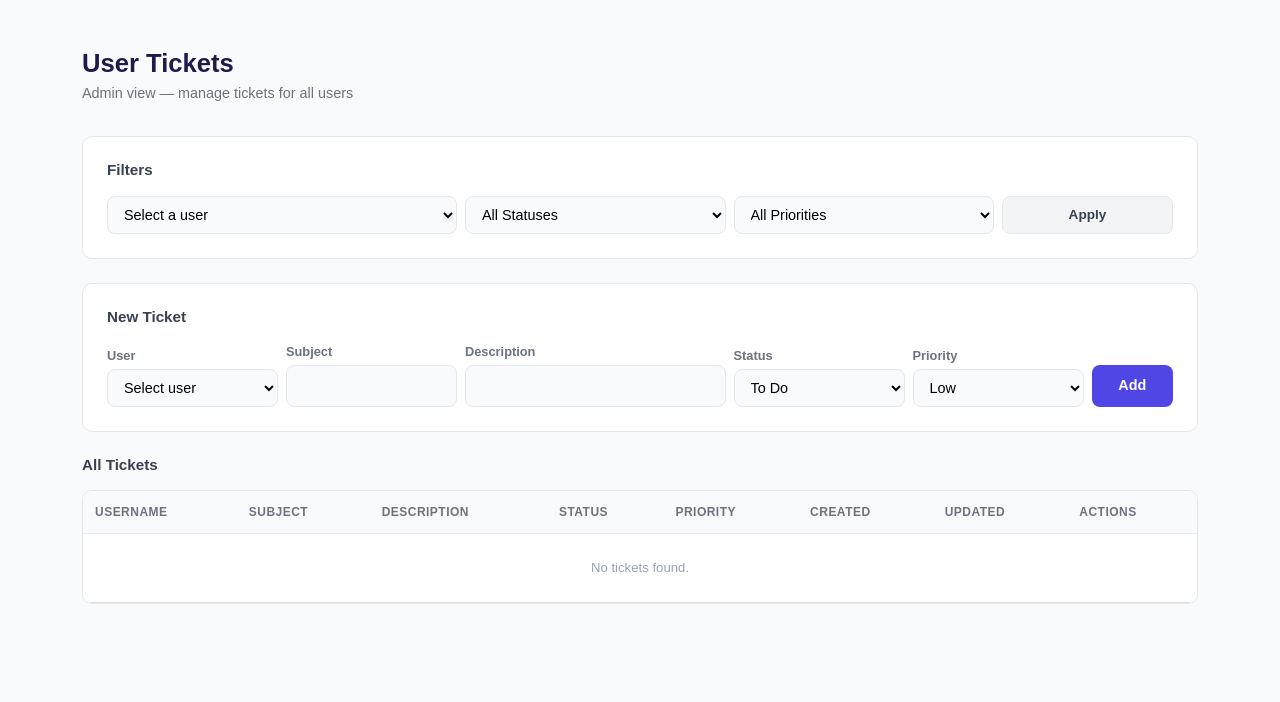
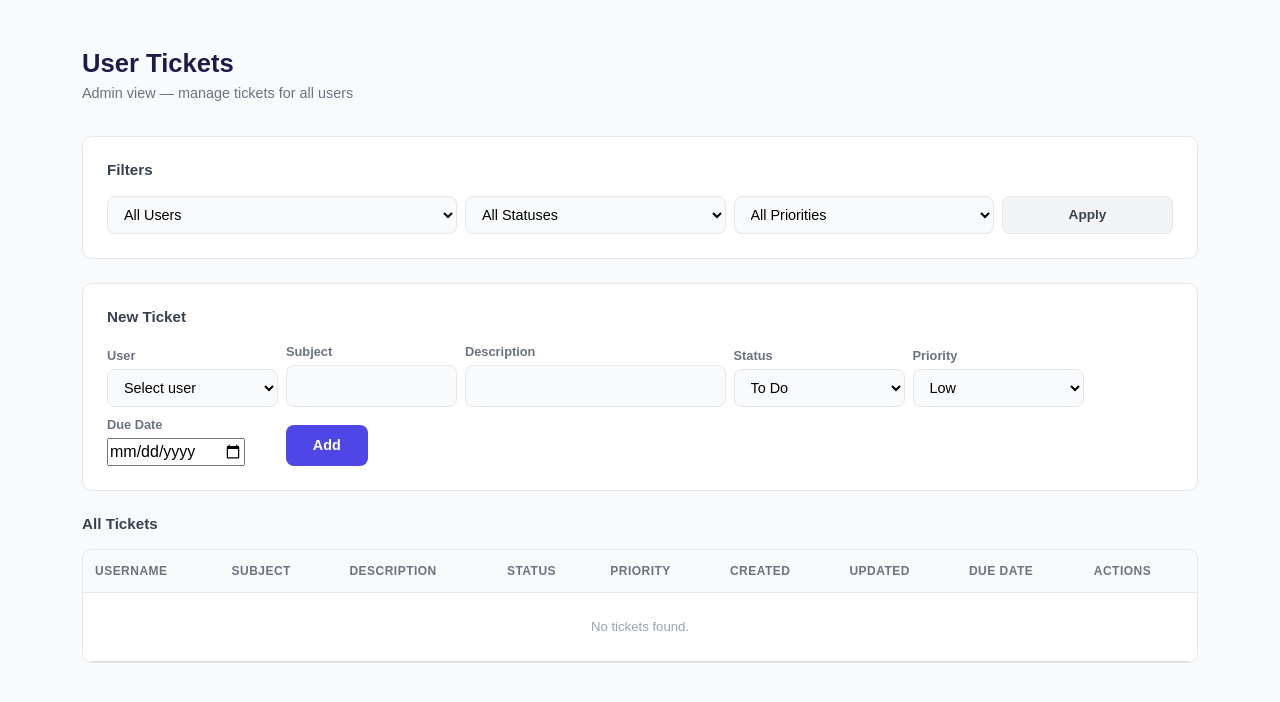
Before and after one commit to Rameen07304/jira-ticket-system, a Django app: page /tickets/user_ticket_list/ in a window 1280 px wide. Shown: the part 56-758 px from the top of the page. Run offline with Django 5.2, Linux system fonts and the light colour scheme; the visitor is signed in with stand-in values (Sample User, id 1); data comes from the database, SQL or seed files in the repository; data that the repository does not hold is empty.

Commit message:
add due date feature

```diff
--- a/tickets/forms.py
+++ b/tickets/forms.py
@@ -1,13 +1,16 @@
 
 from django import forms
 from .models import tickets
-
 class TicketForm(forms.ModelForm):
     class Meta:
         model = tickets
-        fields = ['status', 'priority']
+        fields = ['status', 'priority', 'due_date']
+        widgets = {
+            'due_date': forms.DateInput(attrs={'type': 'date'}),
+        }
 
     def __init__(self, *args, **kwargs):
         super().__init__(*args, **kwargs)
         self.fields['status'].required = False
         self.fields['priority'].required = False
+        self.fields['due_date'].required = False
--- a/tickets/models.py
+++ b/tickets/models.py
@@ -19,6 +19,14 @@ class tickets(models.Model):
     updated_at = models.DateTimeField(auto_now=True)
     status = models.CharField(max_length=20, choices=STATUS_CHOICES, default='To Do')
     priority = models.CharField(max_length=20, choices=priority_choices, default='Low')
+    due_date = models.DateField(null=True, blank=True)  # ← add this
 
     def __str__(self):
         return f"{self.subject} - {self.user.username}"
+
+    @property
+    def is_overdue(self):
+        from django.utils import timezone
+        if self.due_date and self.status != 'Done':
+            return self.due_date < timezone.now().date()
+        return False
--- a/tickets/templates/user_ticket_list.html
+++ b/tickets/templates/user_ticket_list.html
@@ -12,12 +12,12 @@
     <h5 class="panel-title">Filters</h5>
     <form method="get" class="row g-2">
         <div class="col-md-4">
-            <select name="username" class="form-select-sm w-100">
-                <option value="" disabled selected>Select a user</option>
-                {% for user in users %}
-                    <option value="{{ user.username }}">{{ user.username }}</option>
-                {% endfor %}
-            </select>
+           <select name="username" class="form-select-sm w-100">
+    <option value="" {% if not username_filter %}selected{% endif %}>All Users</option>
+    {% for user in users %}
+        <option value="{{ user.username }}" {% if username_filter == user.username %}selected{% endif %}>{{ user.username }}</option>
+    {% endfor %}
+</select>
         </div>
         <div class="col-md-3">
             <select name="status" class="form-select-sm w-100">
@@ -79,6 +79,10 @@
                 {% endfor %}
             </select>
         </div>
+        <div class="col-md-2">
+            <label>Due Date</label>
+             {{ form.due_date }}
+            </div>
         <div class="col-md-1">
             <button type="submit" name="add_ticket" class="btn-primary-custom w-100">Add</button>
         </div>
@@ -97,6 +101,7 @@
                 <th>Priority</th>
                 <th>Created</th>
                 <th>Updated</th>
+                <th>Due Date</th>
                 <th>Actions</th>
             </tr>
         </thead>
@@ -130,7 +135,17 @@
     </form>
 </td>
                 <td class="text-muted-cell">{{ ticket.created_at|date:"M d, Y" }}</td>
-                <td class="text-muted-cell">{{ ticket.updated_at|date:"M d, Y" }}</td>
+<td class="text-muted-cell">{{ ticket.updated_at|date:"M d, Y" }}</td>
+<td>
+    {% if ticket.due_date %}
+        <span class="{% if ticket.is_overdue %}overdue-badge{% endif %}">
+            {{ ticket.due_date|date:"M d, Y" }}
+            {% if ticket.is_overdue %} (Overdue){% endif %}
+        </span>
+    {% else %}
+        <span class="text-muted-cell">—</span>
+    {% endif %}
+</td>
                 <td>
                     <form method="post" action="{% url 'delete_ticket' ticket.id %}">
                         {% csrf_token %}
@@ -140,7 +155,7 @@
             </tr>
             {% empty %}
             <tr>
-                <td colspan="8" class="text-center text-muted-cell py-4">No tickets found.</td>
+                <td colspan="9" class="text-center text-muted-cell py-4">No tickets found.</td>
             </tr>
             {% endfor %}
         </tbody>
--- a/tickets/views.py
+++ b/tickets/views.py
@@ -12,18 +12,29 @@ from django.contrib import messages
 from .signals import *
 
 @login_required
+@login_required
 def home_view(request):
     if request.user.is_superuser:
         user_tickets_dict = {}
         for user in User.objects.all():
             user_tickets_dict[user.username] = {
                 'To Do': list(tickets.objects.filter(user=user, status='To Do')),
-                'In Progress':list( tickets.objects.filter(user=user, status='In Progress')),
+                'In Progress': list(tickets.objects.filter(user=user, status='In Progress')),
                 'Done': list(tickets.objects.filter(user=user, status='Done')),
             }
+
+        all_tickets = tickets.objects.all()
+        stats = {
+            'total': all_tickets.count(),
+            'todo': all_tickets.filter(status='To Do').count(),
+            'in_progress': all_tickets.filter(status='In Progress').count(),
+            'done': all_tickets.filter(status='Done').count(),
+        }
+
         context = {
             'user_tickets_dict': user_tickets_dict,
-            'is_admin': True
+            'is_admin': True,
+            'stats': stats,
         }
     else:
         ticket_groups = {
@@ -31,12 +42,21 @@ def home_view(request):
             'In Progress': tickets.objects.filter(user=request.user, status='In Progress'),
             'Done': tickets.objects.filter(user=request.user, status='Done'),
         }
+
+        user_tickets = tickets.objects.filter(user=request.user)
+        stats = {
+            'total': user_tickets.count(),
+            'todo': user_tickets.filter(status='To Do').count(),
+            'in_progress': user_tickets.filter(status='In Progress').count(),
+            'done': user_tickets.filter(status='Done').count(),
+        }
+
         context = {
             'ticket_groups': ticket_groups,
-            'is_admin': False
+            'is_admin': False,
+            'stats': stats,
         }
     return render(request, 'homepage.html', context)
-
 @login_required
 def home(request):
     query = request.GET.get('search', '')
@@ -104,13 +124,13 @@ def update_ticket_priority(request, ticket_id):
 def user_ticket_list(request):
     if not request.user.is_superuser:
         return redirect('ticket_list')
-    search = request.GET.get('search', '')
+    username_filter = request.GET.get('username', '')
     status_filter = request.GET.get('status', '')
     priority_filter = request.GET.get('priority', '')
 
     tickets_qs = tickets.objects.select_related('user').all()
-    if search:
-        tickets_qs = tickets_qs.filter(user__username__icontains=search)
+    if username_filter:
+        tickets_qs = tickets_qs.filter(user__username=username_filter)
     if status_filter:
         tickets_qs = tickets_qs.filter(status=status_filter)
     if priority_filter:
@@ -132,25 +152,23 @@ def user_ticket_list(request):
                 ticket.user = user
                 ticket.subject = subject
                 ticket.description = description
+                ticket.due_date = form.cleaned_data.get('due_date')
                 ticket.save()
                 messages.success(request, f"Ticket created for user '{user.username}'.")
                 return redirect('user_ticket_list')
     context = {
         'tickets': tickets_qs,
         'form': form,
-        'search_query': search,
+        'username_filter': username_filter,
         'status_filter': status_filter,
         'priority_filter': priority_filter,
-        'users': User.objects.all(),  # used in dropdown
+        'users': User.objects.all(),
     }
 
     return render(request, 'user_ticket_list.html', context)
 
-
-
 @login_required
 def ticket_list(request):
-    # Filter tickets for only the current user
     user_tickets = tickets.objects.filter(user=request.user)
     if request.method == 'POST' and 'add_ticket' in request.POST:
         form = TicketForm(request.POST)
@@ -159,6 +177,7 @@ def ticket_list(request):
             new_ticket.user = request.user
             new_ticket.subject = request.POST.get('subject', 'No Subject')
             new_ticket.description = request.POST.get('description', '')
+            new_ticket.due_date = form.cleaned_data.get('due_date')  # ← add this
             new_ticket.save()
             messages.success(request, 'Ticket created successfully!')
             return redirect('ticket_list')
```
Also changed, not shown: tickets/static/tickets/css/styles.css (+57 -0 lines), tickets/templates/homepage.html (+30 -5 lines), tickets/templates/ticket_list.html (+17 -1 lines), README.md, tickets/migrations/0003_tickets_due_date.py (added).
